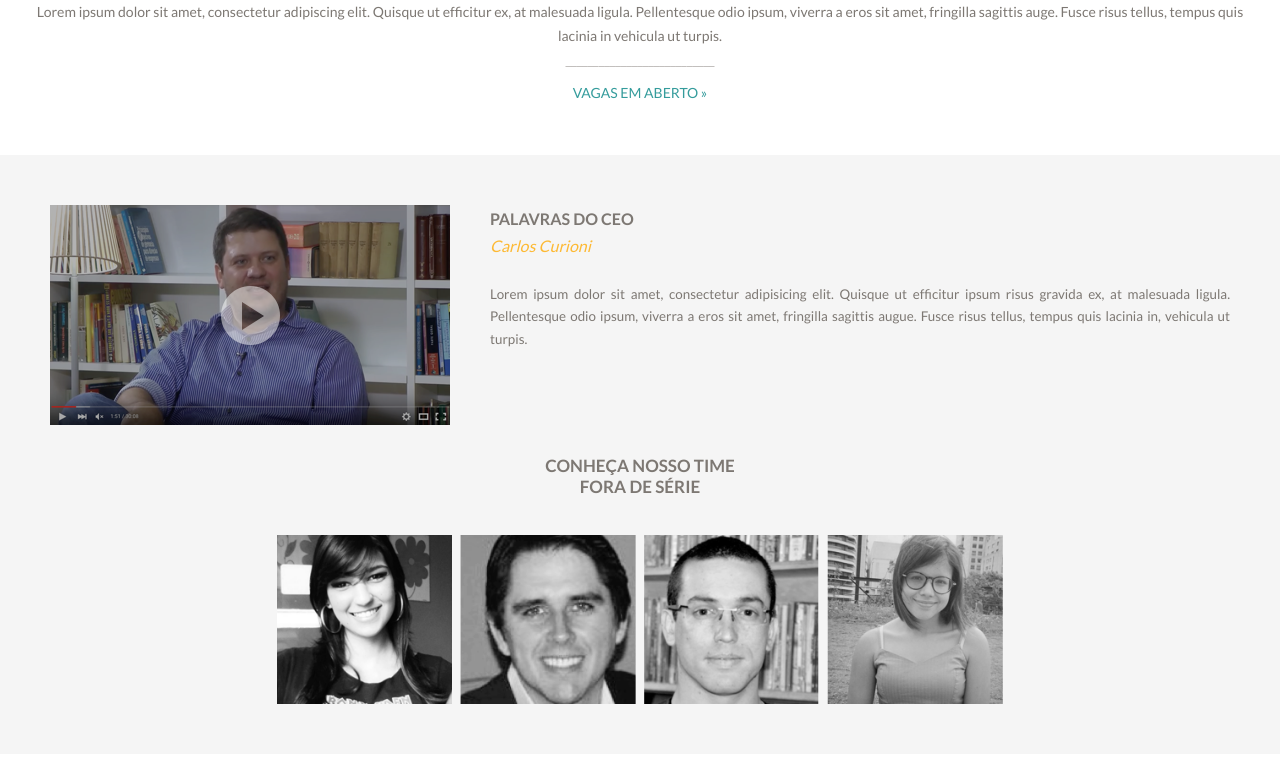
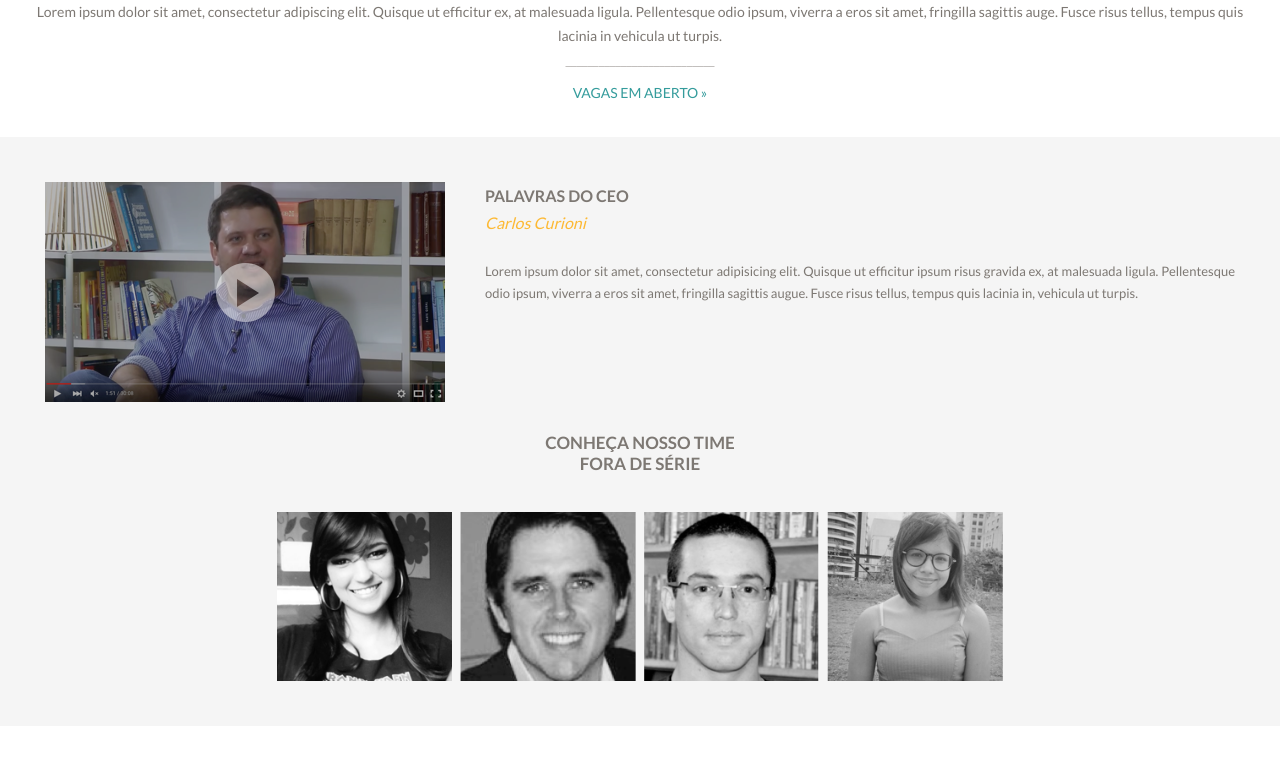
Before and after one commit to camianderson/Elo7-landing-page, a React (Create React App) app: page / in a window 1280 px wide. Shown: the part 380-1164 px from the top of the page. Built offline with nearby package versions, Linux system fonts and the light colour scheme; no server answers.

Commit message:
Arrumar margem e padding do componente Time

```diff
--- a/src/components/Time/Time.scss
+++ b/src/components/Time/Time.scss
@@ -1,7 +1,7 @@
 .time-container {
-  margin-top: 3rem;
+  margin-top: 1.2rem;
   background-color: #f5f5f5;
-  padding: 50px;
+  padding: 45px;
 
   &--CEO {
     display: flex;
@@ -26,7 +26,7 @@
       }
 
       .textoCEO {
-        font-size: 1.34rem;
+        font-size: 1.3rem;
         padding-top: 2.3rem;
         text-align: justify;
       }
```
